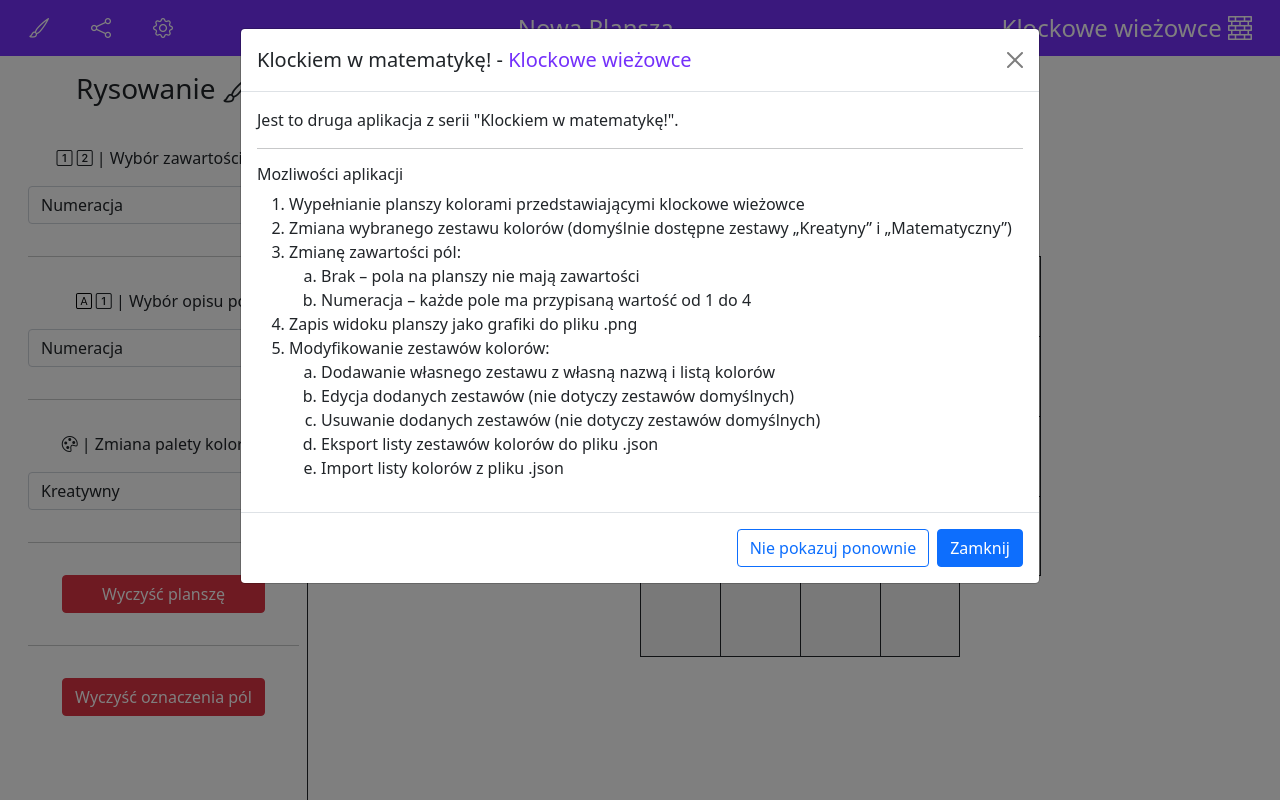
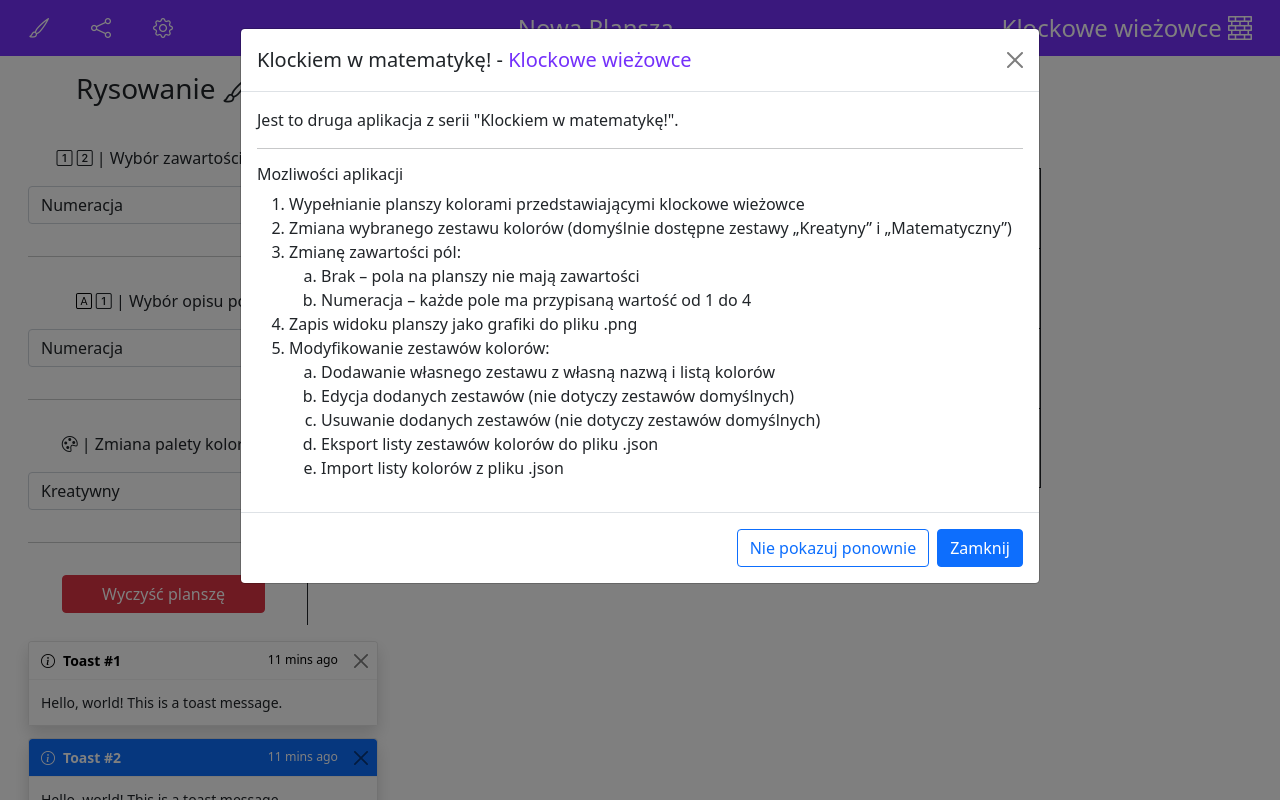
Before and after one commit to MzMix/Klockowe-wiezowce, a Vue app: page / in a window 1280 px wide. Built offline with nearby package versions, Linux system fonts and the light colour scheme.

Commit message:
feat(UI): :sparkles: add toast component with trigger function
add toast component with trigger function

```diff
--- a/src/App.vue
+++ b/src/App.vue
@@ -4,10 +4,14 @@ import SideMenu from './components/MainPage/SideMenu.vue'
 import WelcomeModal from './components/General/WelcomeModal.vue'
 import AppBoard from './components/Board/AppBoard.vue'
 import TopBar from './components/MainPage/TopBar.vue'
+import ToastManager from './components/Toast/ToastManager.vue'
 
 //Import from Pinia, Vue
-import { onMounted } from 'vue';
+import { onMounted, provide } from 'vue';
 import { storeToRefs } from 'pinia';
+
+//Import from Bootstrap
+import { Toast } from 'bootstrap'
 
 //Import Menu Store
 import { useMenuStore } from './stores/MenuStore'
@@ -22,6 +26,20 @@ onMounted(() => {
     return 'Are you sure you want to leave?';
   };
 })
+
+//Provide function for triggering toasts
+provide('ToastTrigger', (querry, animation = true, autohide = true, delay = 5000) => {
+  const toastElList = document.querySelectorAll(querry)
+  const toastList = [...toastElList].map(toastEl => new Toast(toastEl, {
+    animation: animation,
+    autohide: autohide,
+    delay: delay
+  }))
+  toastList.forEach(toast => {
+    toast.show()
+  })
+});
+
 </script>
 
 <template>
@@ -44,6 +62,8 @@ onMounted(() => {
 
     </div>
 
+    <ToastManager />
+
   </div>
 
   <WelcomeModal />
--- /dev/null
+++ b/src/components/Toast/ToastManager.vue
@@ -0,0 +1,52 @@
+<script setup>
+import bsToast from './bsToast.vue';
+import { inject, onMounted } from 'vue';
+const ShowToast = inject('ToastTrigger');
+onMounted(() => {
+    for (let i = 1; i <= 8; i++) {
+        ShowToast(`#t${i}`)
+    }
+})
+</script>
+
+<template>
+
+    <div aria-live="polite" aria-atomic="true" class="" id="ToastGroup">
+        <div class="toast-container bottom-0 end-0 p-3">
+
+            <bsToast Theme="white" Name="t1">
+                <template #header>Toast #1</template>
+            </bsToast>
+            <bsToast Theme="primary" Name="t2">
+                <template #header>Toast #2</template>
+            </bsToast>
+            <bsToast Theme="secondary" Name="t3">
+                <template #header>Toast #3</template>
+            </bsToast>
+            <bsToast Theme="purple" Name="t4">
+                <template #header>Toast #4</template>
+            </bsToast>
+            <bsToast Theme="success" Name="t5">
+                <template #header>Toast #5</template>
+            </bsToast>
+            <bsToast Theme="danger" Name="t6">
+                <template #header>Toast #6</template>
+            </bsToast>
+            <bsToast Theme="warning" Name="t7">
+                <template #header>Toast #7</template>
+            </bsToast>
+            <bsToast Theme="info" Name="t8">
+                <template #header>Toast #8</template>
+            </bsToast>
+
+        </div>
+    </div>
+
+</template>
+
+<style scoped>
+#ToastGroup {
+    top: 0;
+    right: 0;
+}
+</style>
--- /dev/null
+++ b/src/components/Toast/bsToast.vue
@@ -0,0 +1,55 @@
+<script setup>
+import { computed } from 'vue';
+const props = defineProps({
+    Theme: {
+        required: false,
+        type: String,
+        default: 'white',
+        validator(value) {
+            return ['white', 'purple', 'primary', 'secondary', 'success', 'danger', 'warning', 'info'].includes(value)
+        }
+    },
+    Name: {
+        required: true,
+        type: String,
+        default: `Toast-${Date.now()}`
+    }
+})
+const Theme = computed(() => {
+    let result = `bg-${props.Theme} `;
+    if (props.Theme === 'white') {
+        result += 'text-black';
+    } else {
+        result += 'text-white'
+    }
+    return result;
+})
+</script>
+
+<template>
+
+    <div class="toast" role="alert" aria-live="assertive" aria-atomic="true" :id="props.Name">
+
+        <div class="toast-header" :class="Theme">
+            <div class="me-2">
+                <slot name="icon"><i class="bi bi-info-circle"></i></slot>
+            </div>
+            <strong class="me-auto">
+                <slot name="header">Bootstrap</slot>
+            </strong>
+            <small>
+                <slot name="time">11 mins ago</slot>
+            </small>
+            <button type="button" class="btn-close" data-bs-dismiss="toast" aria-label="Close"></button>
+        </div>
+
+        <div class="toast-body bg-white">
+            <slot name="body">Hello, world! This is a toast message.</slot>
+        </div>
+    </div>
+
+</template>
+
+<style scoped>
+
+</style>
```
